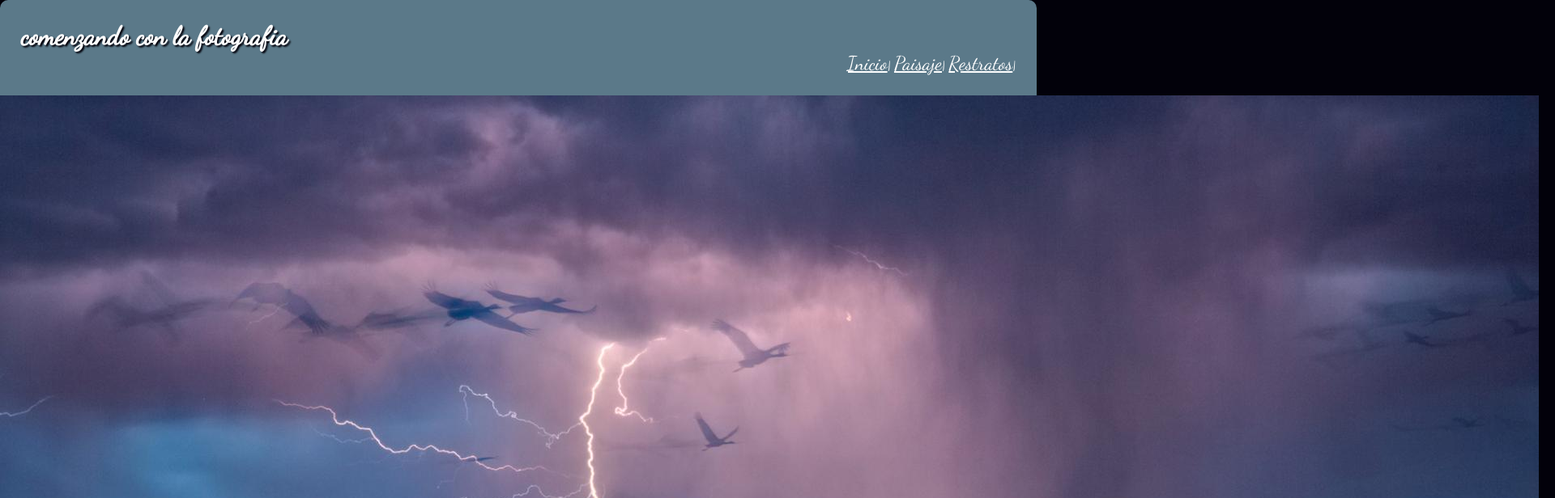
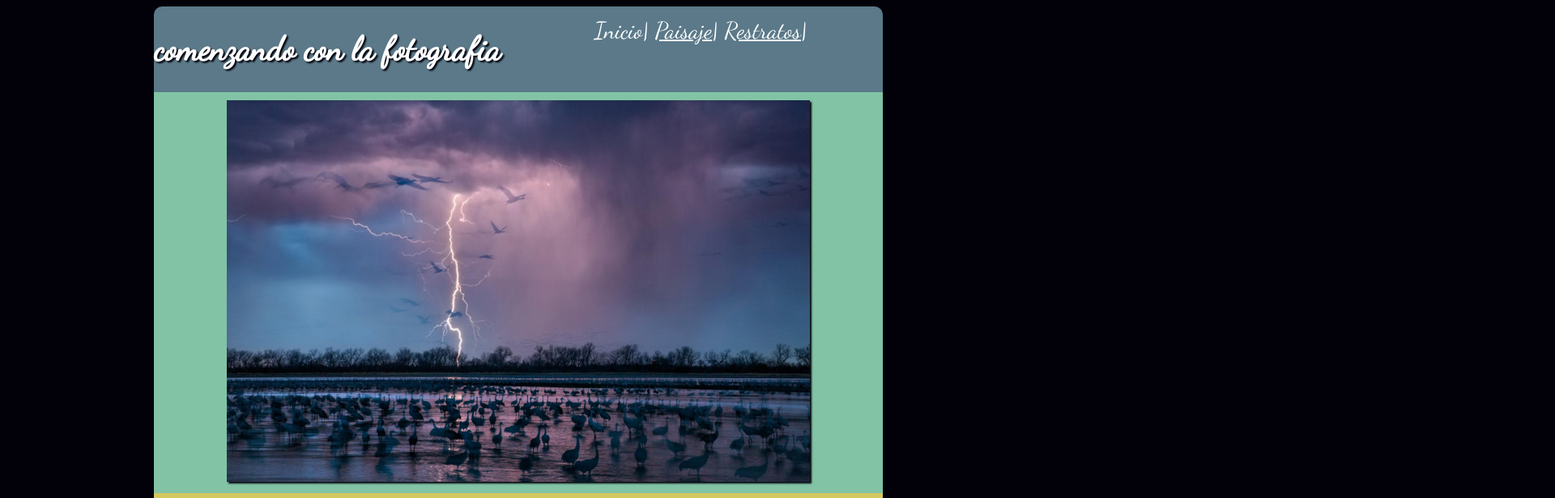
Before and after one commit to oscarcastillo92/EVALUACIONFINALCSS3, a plain HTML site: page index.html in a window 1280 px wide. Shown: the top 616 px of the page at 81% size, 1920 px wide, since content can reach past the window. Drawn offline with Linux system fonts and the light colour scheme.

Commit message:
pagina index avance
avance de la pagina index hasta imagenes secundarias, con error de que se sale de marco.

```diff
--- a/css/estilos.css
+++ b/css/estilos.css
@@ -1,67 +1,50 @@
-*{
-  margin: 0;
-}
 body{
   font-family: Dancing Script;
   background-color: #02010a;
   text-align: center;
 }
-.contenedor{
+
+header{
+  background-color: #5b7989;
+  border-radius: 10px 10px 0 0;
+}
+header h1{
+  text-shadow: 2px 2px 2px #02010a;
+  color: white;
+  text-align: left;
+  font-size: 2.6em;
+  float: left;
+  width: 50%;
+}
+header nav{
+  font-size: 1.8em;
+  line-height: 60px;
+  position: relative;
+  display: inline;
+  width: 50%;
+  color: white;
+}
+nav :link {
+  color: white;
+}
+.contenido{
   display: flex;
   flex-direction: column;
   width: 900px;
   margin: 0 auto;
 }
-@@keyframes sliden {
-  0%{margin-top: 150%}
-  60%{margin-top: -5%}
-  100%{margin-top: 0%}
+a[href='index.html']{
+  text-decoration: none;
 }
-header{
-  color: white;
-  border-radius: 10px 10px 0 0;
-  -webkit-border-radius: 10px 10px 0 0;
-  -moz-border-radius: 10px 10px 0 0;
-  box-sizing: border-box;
-  width:100%;
-  float: left;
-  background-color: #5b7989;
-  animation-name: sliden;
-  animation-duration: 2s;
-  padding: 2%;
+.central{
+  background-color: #82c3a6;
 }
-header h1{
-  text-align: left;
-  text-shadow: 2px 2px 2px #02010a;
-}
-nav{
-  text-align: right;
-}
-header nav a{
-  font-size: 1.5em;
-  color: white;
-}
-nav a:visited{
-  text-decoration: none;
-  color: white;
-}
-.central a img{
-  width: 90%;
-  align-content: center;
-}
-div .central{
-  background-color: #82c3a6;
-  box-sizing: border-box;
-  width: 100%;
-}
-.{
-  display: flex;
-  background-color:  #d5c75f;
-  padding: 10px;
+.central img{
+  width: 80%;
+  box-shadow: 2px 2px 2px #02010a;
+  margin: 10px;
 }
 .contenedor{
   display: flex;
-  background-color:  #d5c75f;
-  padding: 10px;
-  width: 50%;
+  background-color: #d5c75f;
 }
--- a/index.html
+++ b/index.html
@@ -7,19 +7,18 @@
     <link rel="stylesheet" href="css/estilos.css">
 <link href="https://fonts.googleapis.com/css?family=Dancing+Script" rel="stylesheet">
   </head>
-  <body id="cuerpo">
-      <div class="encabezado">
+  <body>
+    <div class="contenido">
       <header>
-          <div class="encabezado" role="main">
         <h1>comenzando con la fotografia</h1>
         <nav>
             <a href="index.html">Inicio</a>|
             <a href="paisajes.html">Paisaje</a>|
             <a href="retratos.html">Restratos</a>|
         </nav>
-          </div>
       </header>
-        <div class="img1">
+        <section id="contenido">
+          <div class="central"
           <a href="#"><img src="imagenes/imagen1.jpg" atl="img1"></a>
           </div>
         <div class="contenedor">
@@ -38,5 +37,6 @@
               </figure>
           </div>
         </div>
+      </section>
   </body>
 </html>
```
Lines whose indentation alone changed are shown as unchanged.
